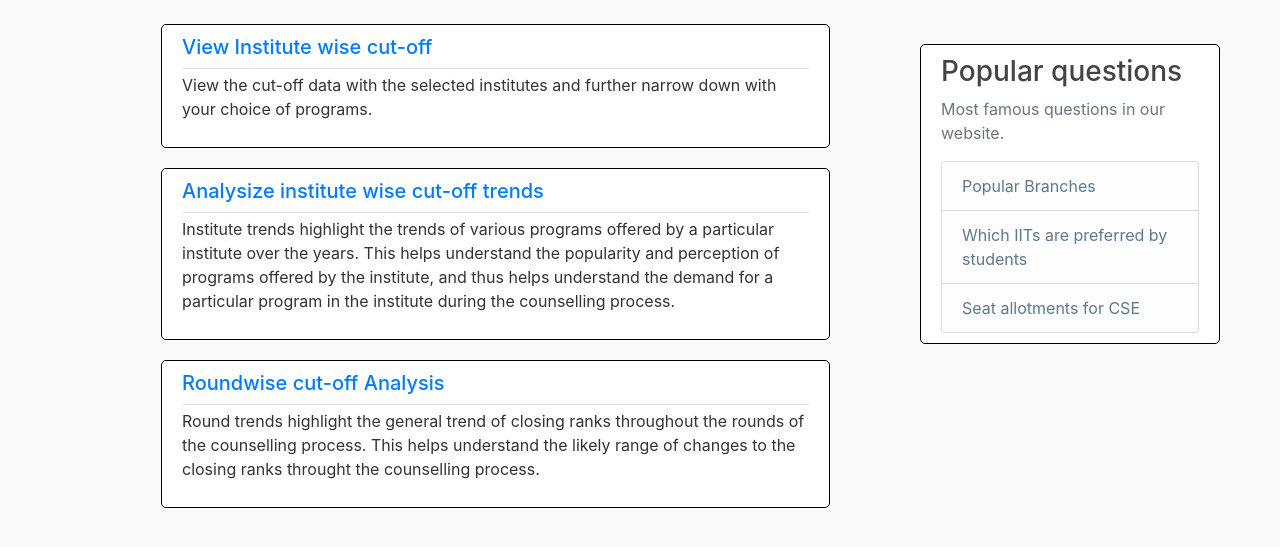
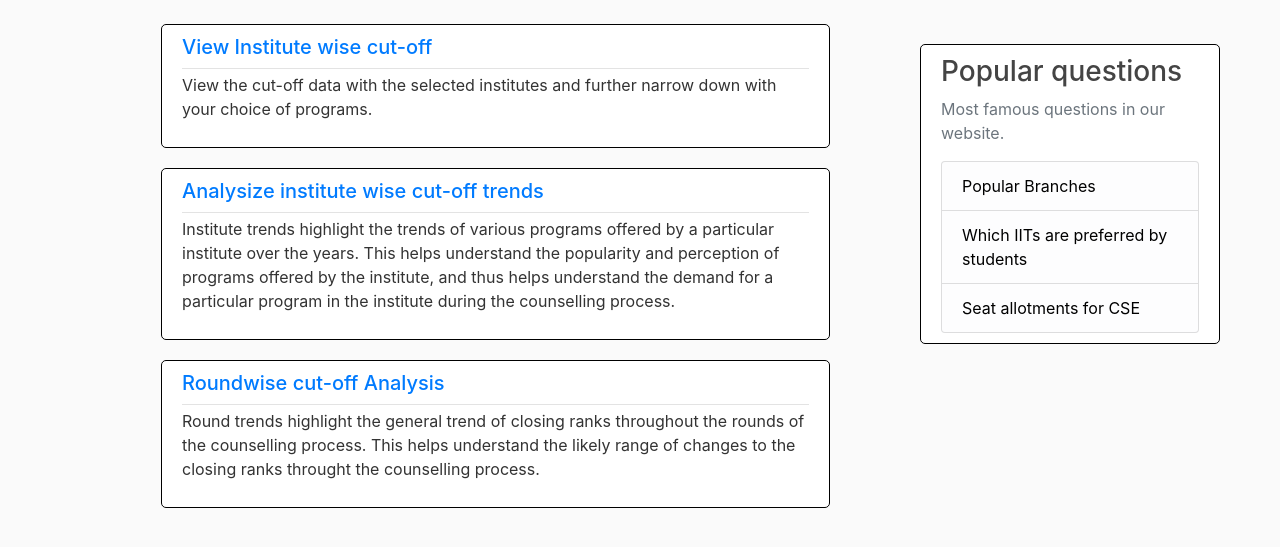
Before and after one commit to DurgePratik/Josaa-data-analysis, a Django app: template new/templates/new/home.html in a window 1280 px wide. Shown: the part 56-603 px from the top of the page. Run offline with Django 3.2, Linux system fonts and the light colour scheme; the template is opened without the code that fills it, so the values that code supplies are empty; some libraries are stand-ins or nearby versions.

Commit message:
colour changed

```diff
--- a/new/templates/new/home.html
+++ b/new/templates/new/home.html
@@ -108,9 +108,9 @@
         <h3>Popular questions</h3>
         <p class='text-muted'>Most famous questions in our website.</p>
         <ul class="list-group">
-            <li class="list-group-item list-group-item-light"><a href="{% url 'iitb' college='Indian Institute of Technology Bombay' %}" style="color:#5f788a;">Popular Branches</a></li>
-            <li class="list-group-item list-group-item-light"><a href="{% url 'iit-list' %}" style="color:#5f788a;">Which IITs are preferred by students</a></li>
-            <li class="list-group-item list-group-item-light"><a href="{% url 'iitb' college='Indian Institute of Technology Bombay' %}" style="color:#5f788a;">Seat allotments for CSE</a></li>
+            <li class="list-group-item list-group-item-light"><a href="{% url 'iitb' college='Indian Institute of Technology Bombay' %}" style="color:black;">Popular Branches</a></li>
+            <li class="list-group-item list-group-item-light"><a href="{% url 'iit-list' %}" style="color:black;">Which IITs are preferred by students</a></li>
+            <li class="list-group-item list-group-item-light"><a href="{% url 'iitb' college='Indian Institute of Technology Bombay' %}" style="color:black;">Seat allotments for CSE</a></li>
         </ul>
     </div>
 </div>
```
